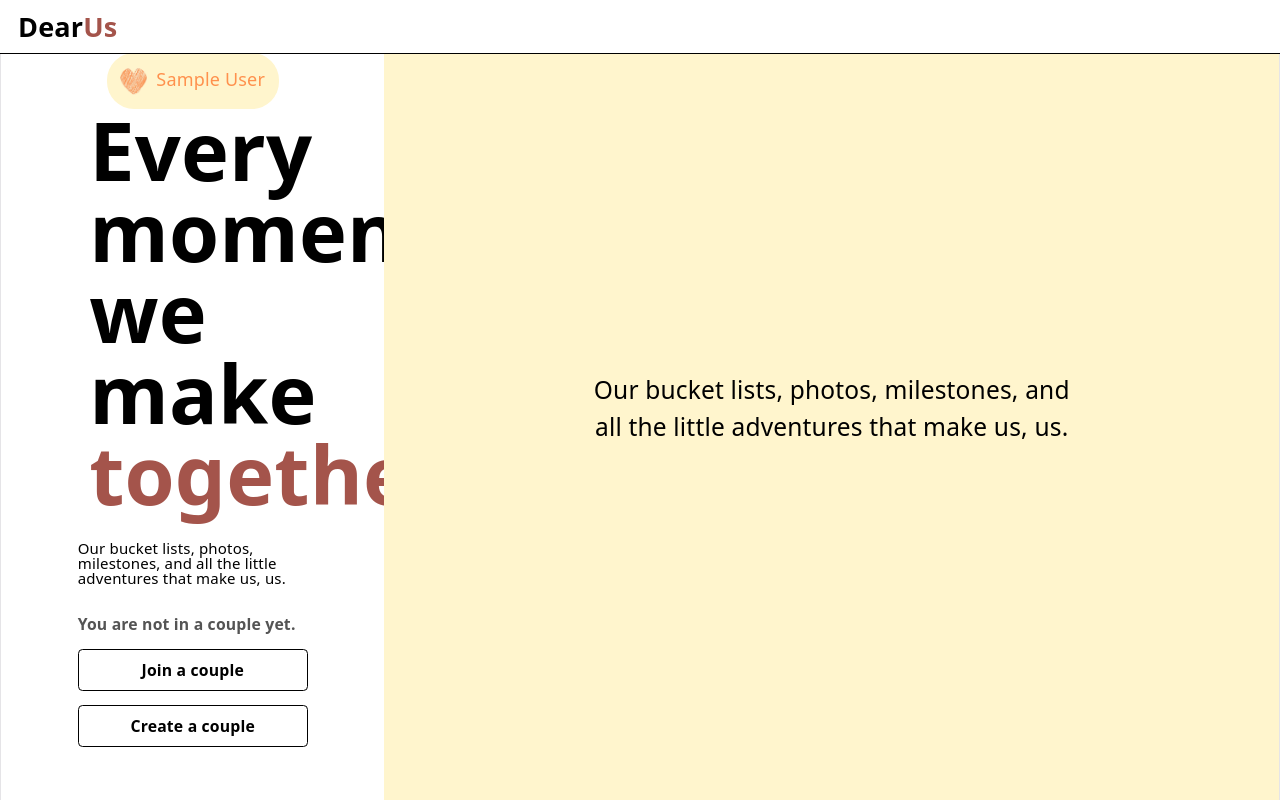
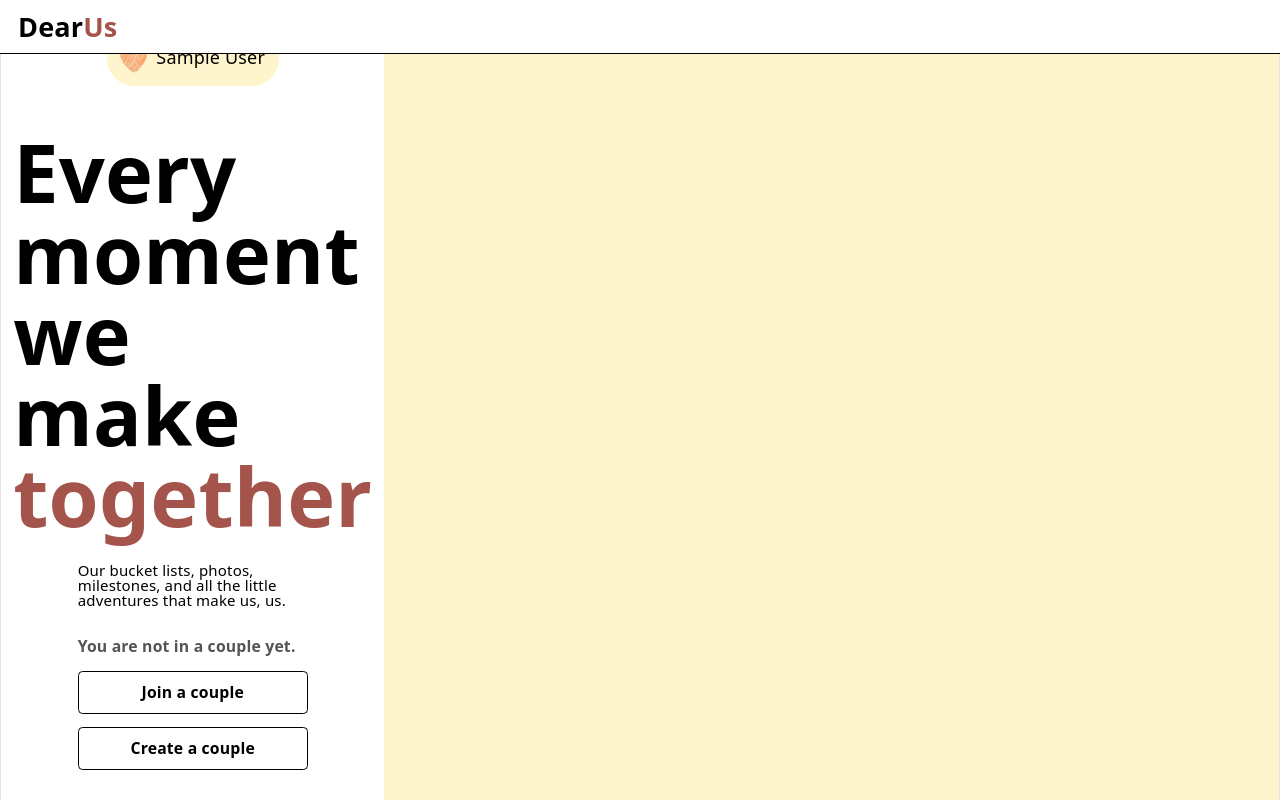
Before and after one commit to jokserpokser/dearUs-app, a React (Vite) app in the folder frontend/: page /dashboard in a window 1280 px wide. Built offline with nearby package versions, Linux system fonts and the light colour scheme; sample sign-in values are in the browser's storage; a web font is replaced by a local one.

Commit message:
feat: enhance Dashboard layout and styling for improved user experience

```diff
--- a/frontend/src/pages/Dashboard.tsx
+++ b/frontend/src/pages/Dashboard.tsx
@@ -5,12 +5,13 @@ import heartIcon from "../assets/icons/drawn-heart-icon.png";
 
 export const Dashboard = () => {
   const { user } = useAuth();
+
   return (
     <>
       <Navbar />
       <div className="min-h-screen flex items-center bg-white overflow-y-auto">
-        <div className="flex-1 min-w-0 h-full flex flex-col  items-center text-center">
-          <span className="bg-[#fff5cd] px-3 py-3 rounded-3xl text-[#ff914d]">
+        <div className="flex-1 min-w-0 h-screen flex flex-col items-center text-center justify-center">
+          <span className="bg-[#fff5cd] px-3 py-3 rounded-3xl text-black mb-10">
             <img
               src={heartIcon}
               alt="heart"
@@ -19,7 +20,7 @@ export const Dashboard = () => {
             {user?.name}
           </span>
           <div className="flex flex-col gap-6 items-center text-7xl max-w-175 w-[60%] text-start">
-            <span className="font-bold text-black w-[90%]">
+            <span className="font-bold text-black">
               Every moment we make{" "}
               <span className="text-[#a4544b]">together</span>
             </span>
@@ -27,20 +28,19 @@ export const Dashboard = () => {
               Our bucket lists, photos, milestones, and all the little
               adventures that make us, us.
             </span>
-            <div className="flex flex-col gap-3 self-start text-sm w-full text-[#545454] font-semibold">
-              You are not in a couple yet.
-              <CommonButton text="Join a couple" />
-              <CommonButton text="Create a couple" />
-            </div>
+            {!user?.couple_id && (
+              <div className="flex flex-col gap-3 self-start text-sm w-full text-[#545454] font-semibold">
+                You are not in a couple yet.
+                <CommonButton text="Join a couple" />
+                <CommonButton text="Create a couple" />
+              </div>
+            )}
           </div>
         </div>
 
         <div className="flex-none bg-[#fff5cd] w-[70%] min-w-[320px] flex flex-col justify-center h-screen z-10 items-center">
           <div className="flex flex-col gap-3 items-center">
-            <span className="mt-4 text-black text-base max-w-md text-[24.5px]">
-              Our bucket lists, photos, milestones, and all the little
-              adventures that make us, us.
-            </span>
+            <span className="mt-4 text-black text-base max-w-md text-[24.5px]"></span>
           </div>
         </div>
       </div>
```
